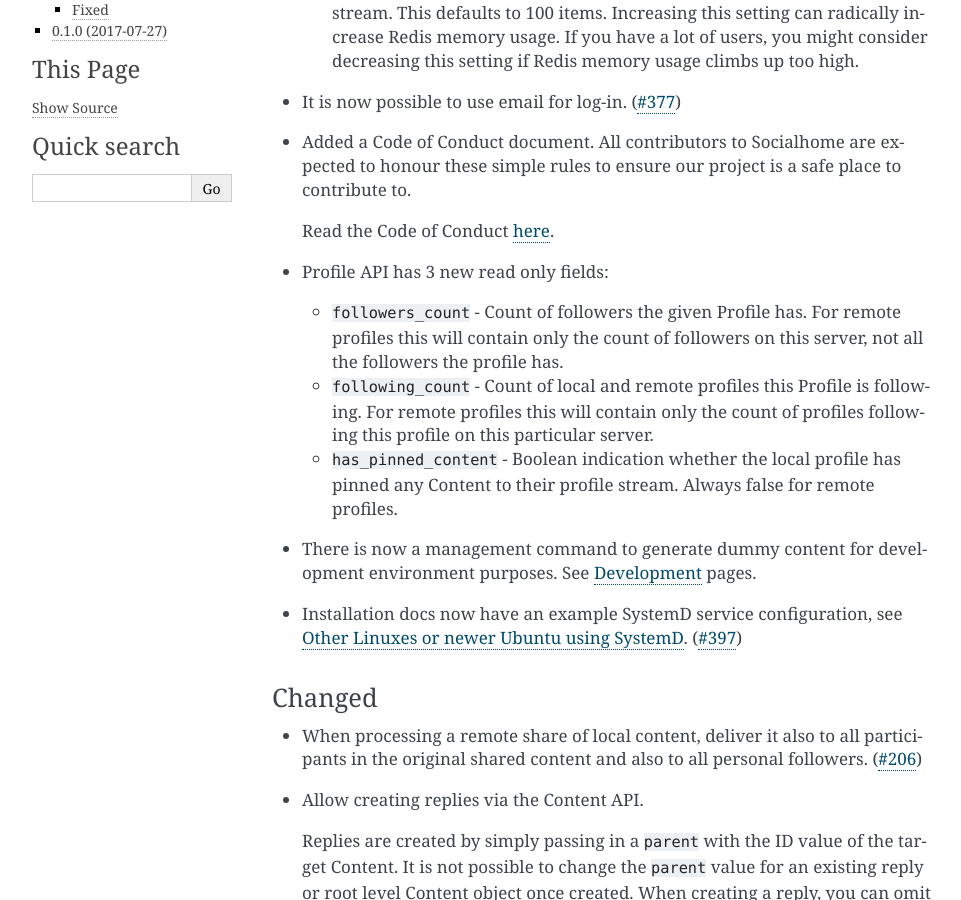
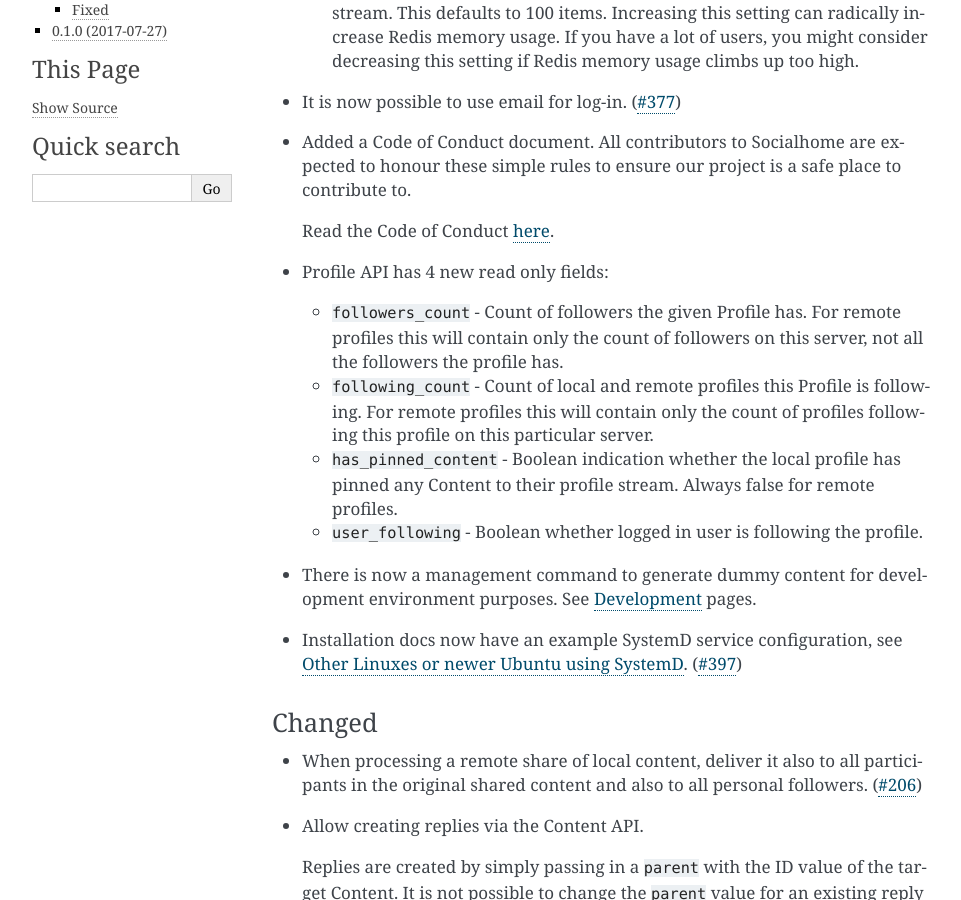
Before and after one commit to jaywink/socialhome, a Sphinx documentation site: the page built from docs/changelog.rst, in a window 1280 px wide and 900 px high, scrolled down 767 px. Shown: the whole window, without its empty margins (148-1109 px from the left). Built offline with Sphinx 7.4.7, drawn with Linux system fonts in a browser that asks for light colours.

Commit message:
Add changelog entry for Profile API change
Refs: #202

```diff
--- a/docs/changelog.rst
+++ b/docs/changelog.rst
@@ -27,11 +27,12 @@
 
   Read the Code of Conduct `here <https://github.com/jaywink/socialhome/blob/master/CODE_OF_CONDUCT.md>`_.
 
-* Profile API has 3 new read only fields:
+* Profile API has 4 new read only fields:
 
   * ``followers_count`` - Count of followers the given Profile has. For remote profiles this will contain only the count of followers on this server, not all the followers the profile has.
   * ``following_count`` - Count of local and remote profiles this Profile is following. For remote profiles this will contain only the count of profiles following this profile on this particular server.
   * ``has_pinned_content`` - Boolean indication whether the local profile has pinned any Content to their profile stream. Always false for remote profiles.
+  * ``user_following`` - Boolean whether logged in user is following the profile.
 
 * There is now a management command to generate dummy content for development environment purposes. See :ref:`development` pages.
 
```
